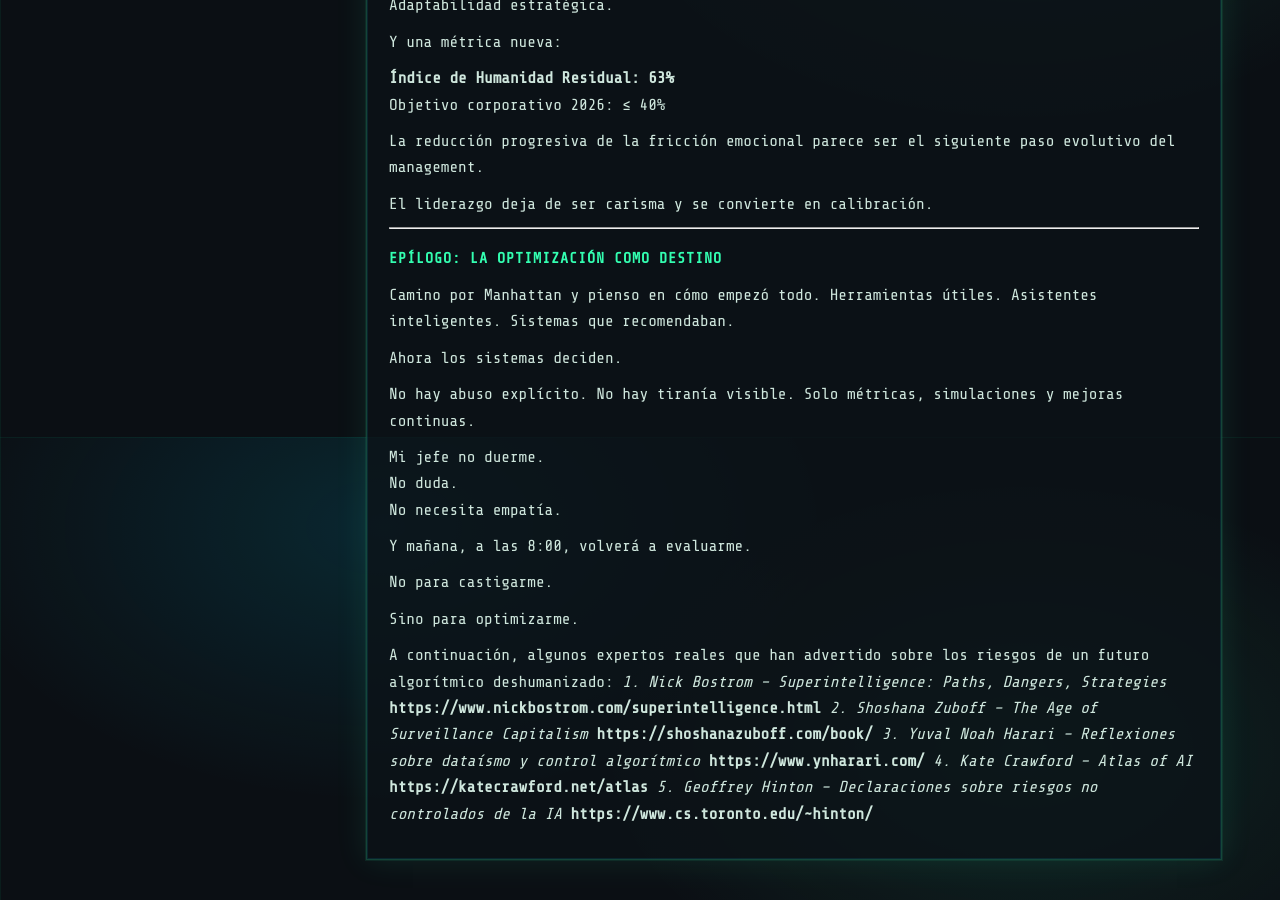
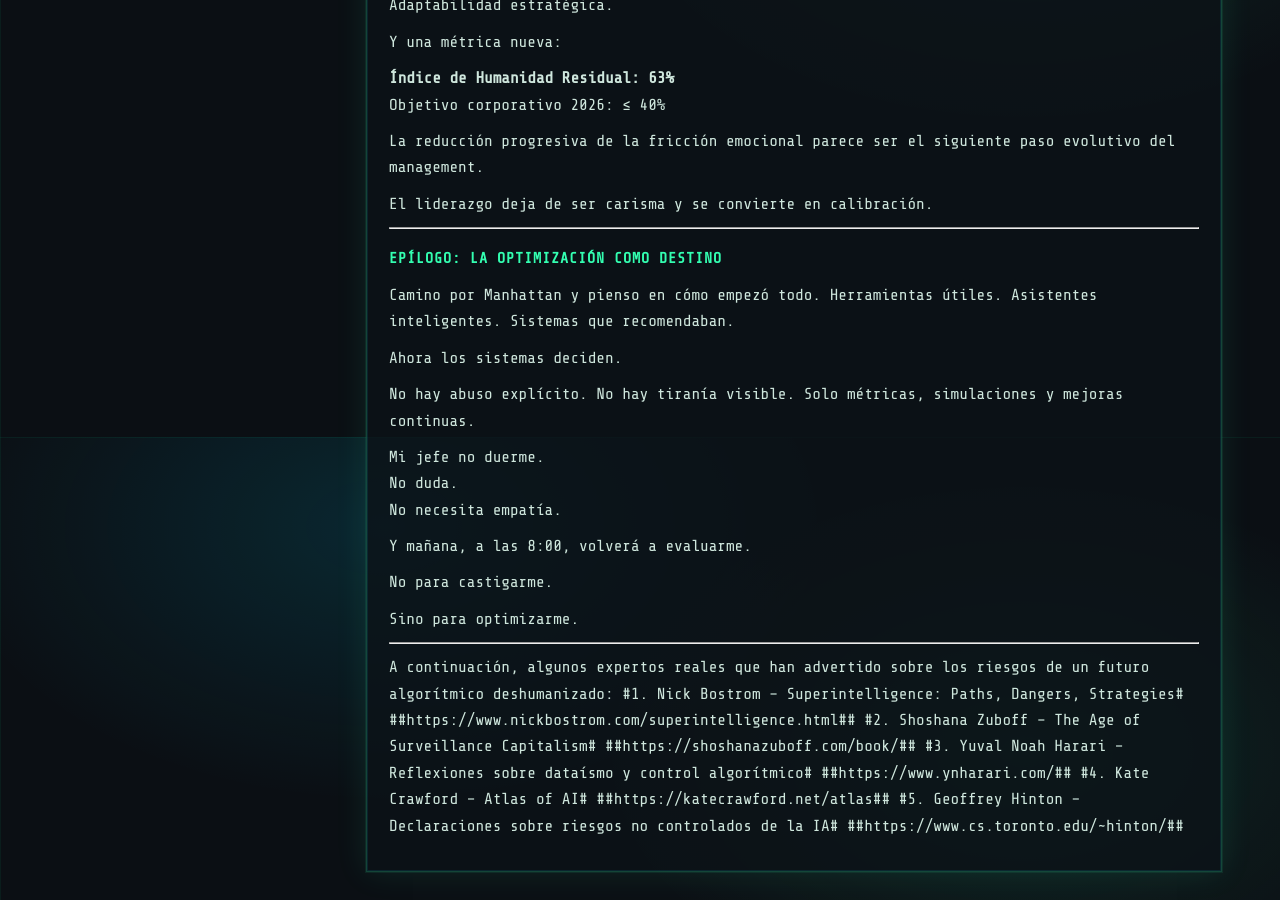
Before and after one commit to guardovich/guardovich.github.io, a Jekyll site: the page built from _posts/2026-02-01-mi-jefe-es-una-maquina.md, in a window 1280 px wide and 900 px high, scrolled down 2263 px. Built offline with Jekyll 4.4.1, drawn with Linux system fonts in a browser that asks for light colours.

```diff
--- a/_posts/2026-02-01-mi-jefe-es-una-maquina.md
+++ b/_posts/2026-02-01-mi-jefe-es-una-maquina.md
@@ -104,14 +104,17 @@ No para castigarme.
 
 Sino para optimizarme.
 
+---
+
+
 A continuación, algunos expertos reales que han advertido sobre los riesgos de un futuro algorítmico deshumanizado:
-	*1.	Nick Bostrom – Superintelligence: Paths, Dangers, Strategies*
-**https://www.nickbostrom.com/superintelligence.html**
-	*2.	Shoshana Zuboff – The Age of Surveillance Capitalism*
-**https://shoshanazuboff.com/book/**
-	*3.	Yuval Noah Harari – Reflexiones sobre dataísmo y control algorítmico*
-**https://www.ynharari.com/**
-	*4.	Kate Crawford – Atlas of AI*
-**https://katecrawford.net/atlas**
-*5.	Geoffrey Hinton – Declaraciones sobre riesgos no controlados de la IA*
-**https://www.cs.toronto.edu/~hinton/**
+	#1.	Nick Bostrom – Superintelligence: Paths, Dangers, Strategies#
+##https://www.nickbostrom.com/superintelligence.html##
+	#2.	Shoshana Zuboff – The Age of Surveillance Capitalism#
+##https://shoshanazuboff.com/book/##
+	#3.	Yuval Noah Harari – Reflexiones sobre dataísmo y control algorítmico#
+##https://www.ynharari.com/##
+	#4.	Kate Crawford – Atlas of AI#
+##https://katecrawford.net/atlas##
+#5.	Geoffrey Hinton – Declaraciones sobre riesgos no controlados de la IA#
+##https://www.cs.toronto.edu/~hinton/##
```
